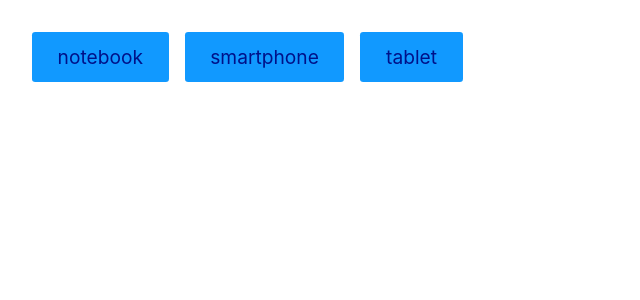
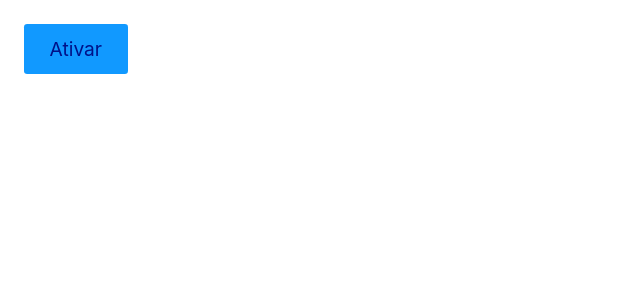
Before and after one commit to ocesar9/React, a React (Create React App) app in the folder ambiente-do-curso/appreact/: page / in a window 1280 px wide. Shown: the top 300 px of the page, without its empty margins (0-640 px from the left). Built offline with nearby package versions, Linux system fonts and the light colour scheme.

Commit message:
useeffect 1

```diff
--- a/ambiente-do-curso/appreact/src/App.js
+++ b/ambiente-do-curso/appreact/src/App.js
@@ -2,25 +2,40 @@ import React from 'react';
 import Produto from './Produto';
 
 const App = () => {
-  const [dados, setDados] = React.useState(null);
-  const [carregando, setCarregando] = React.useState(null);
+  const [ativo,setAtivo] = React.useState(false)
 
-  async function handleClick(event) {
-    setCarregando(true);
-    const response = await fetch(`https://ranekapi.origamid.dev/json/api/produto/${event.target.innerText}`)
-    const json = await response.json();
-    console.log(json);
-    setDados(json);
-    setCarregando(false);
-  }
+  // const [contar, setContar] = React.useState(0);
+  // const [dados,setDados] = React.useState(null);
+
+  // React.useEffect(() => {
+  //   fetch('https://ranekapi.origamid.dev/json/api/produto/notebook')
+  //   .then((response) => response.json())
+  //   .then((json) => setDados(json));
+  // }, [])
+
+  // React.useEffect(() => {
+  //   console.log('Executou');
+  // },[])
+
+  // const titulo = 'Total ';
+
+  // React.useEffect(() => {
+  //   document.title = titulo + contar;
+  // },[contar])
 
   return (
+    // <div>
+    //   {dados && (<div>
+    //     <h1>{dados.nome}</h1>
+    //     <p>{dados.preco}</p>
+    //   </div>)}
+    //   <button onClick={() => setContar(contar +1)}>{contar}</button>
+    // </div>
+
+
     <div>
-      <button style={{margin: '.5rem'}} onClick={handleClick}>notebook</button>
-      <button style={{margin: '.5rem'}} onClick={handleClick}>smartphone</button>
-      <button style={{margin: '.5rem'}} onClick={handleClick}>tablet</button>
-      {carregando && <p>Carregando...</p>}
-      {!carregando && dados && <Produto dados={dados} />}
+      {ativo && <Produto />}
+      <button onClick={() => setAtivo(!ativo)}>Ativar</button>
     </div>
   );
 };
--- a/ambiente-do-curso/appreact/src/Produto.js
+++ b/ambiente-do-curso/appreact/src/Produto.js
@@ -1,11 +1,20 @@
 import React from 'react'
 
-const Produto = ({dados}) => {
+const Produto = () => {
+
+ React.useEffect(() =>{
+  function handleScroll(e){
+    console.log(e);
+  }
+  window.addEventListener('scroll', handleScroll)
+  return () => {
+    window.removeEventListener('scroll',handleScroll)
+  }
+ },[])
+
   return (
-    <div>
-      <h1>{dados.nome}</h1>
-      <p>R$ {dados.preco}</p>
-      <img src={dados.fotos[0].src} alt={dados.fotos[0].title} />
+    <div style={{height: "200vh"}}>
+      <p>Meu produto</p>
     </div>
   )
 }
```
